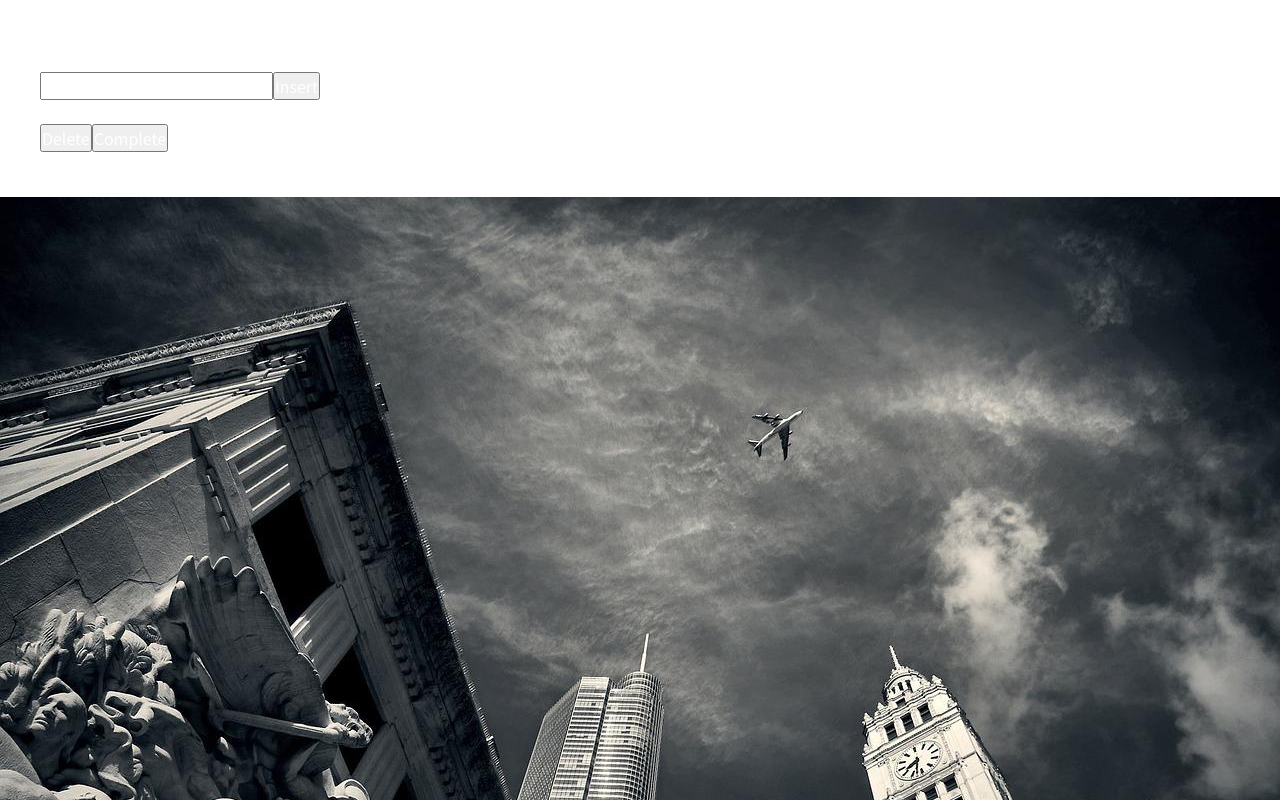
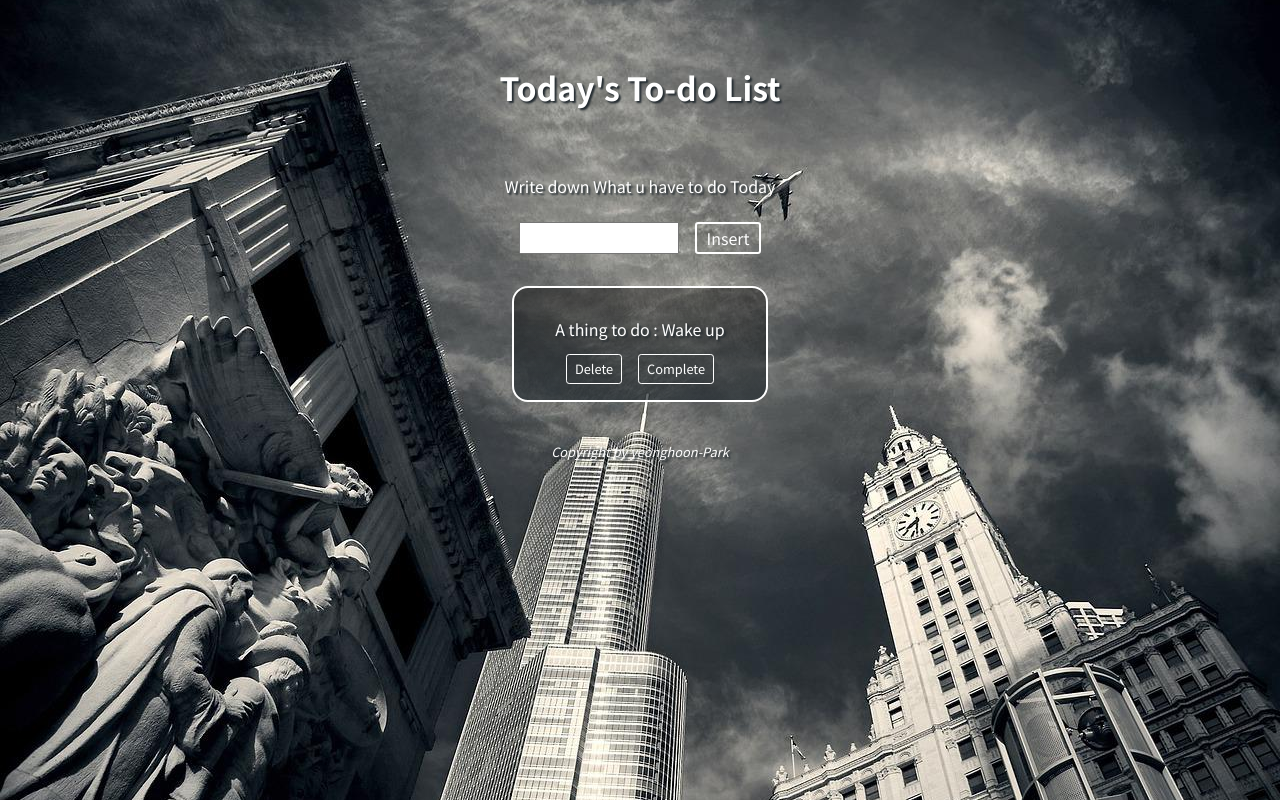
Before and after one commit to yeonghoonPark/react-todoapp, a React (Create React App) app: page / in a window 1280 px wide. Shown: the top 800 px of the page. Built offline with nearby package versions, Linux system fonts and the light colour scheme.

Commit message:
.wrap height 수정

```diff
--- a/src/App.css
+++ b/src/App.css
@@ -17,16 +17,12 @@ body {
 
 .wrap {
   width: 100%;
-  height: 100vmax;
   max-width: 1200px;
   margin: 0 auto;
   color: #232b30;
 }
 
-/* 479px */
-@media (max-width:479px) {
-
-  /* 479px HEADER */
+/* HEADER */
 .header .title {
   padding: 4rem 1rem;
   font-weight: 600;
@@ -35,7 +31,7 @@ body {
   text-shadow: 2px 2px 2px #232b30;
 }
 
-  /* 479px INSERT-TODO */
+/* INSERT-TODO */
 .insert-todo {
   padding: 0 2rem 2rem;
   text-align: center;
@@ -57,7 +53,6 @@ body {
 .insert-todo button {
   height: 2rem;
   padding: 0 0.6rem;
-
   border: 2px solid #fff;
   border-radius: 0.2rem;
   background: transparent;
@@ -70,7 +65,7 @@ body {
   box-shadow: 0 0 10px rgba(255, 255, 255, 0.5);
 }
 
-  /* 479px OUTPUT-TODO */
+/* OUTPUT-TODO */
 .output-todo {
   width: 16rem;
   margin: 0 auto 2rem;
@@ -109,7 +104,7 @@ body {
   margin-right: 0;
 }
 
-  /* 479px FOOTER */
+/* FOOTER */
 .footer {
   width: 100%;
   max-width: 1200px;
@@ -122,4 +117,17 @@ body {
   font-size: 0.8rem;
   text-shadow: 2px 2px 2px #232b30;
 }
+
+@media (min-width:480px) {
+  /* 480px ~ 768px HEADER */
+  /* 480px ~ 768px INSERT-TODO */
+  /* 480px ~ 768px OUTPUT-TODO */
+  /* 480px ~ 768px FOOTER */
 }
+
+@media (min-width:768px) {
+  /* 768px ~ 1023px HEADER */
+  /* 768px ~ 1023px INSERT-TODO */
+  /* 768px ~ 1023px OUTPUT-TODO */
+  /* 768px ~ 1023px FOOTER */
+}
--- a/src/App.js
+++ b/src/App.js
@@ -42,9 +42,6 @@ function App() {
         </section>
 
 
-
-
-
         {/* FOOTER */}
         <footer className="footer">
           <div className="container">
```
Lines whose indentation alone changed are shown as unchanged.
